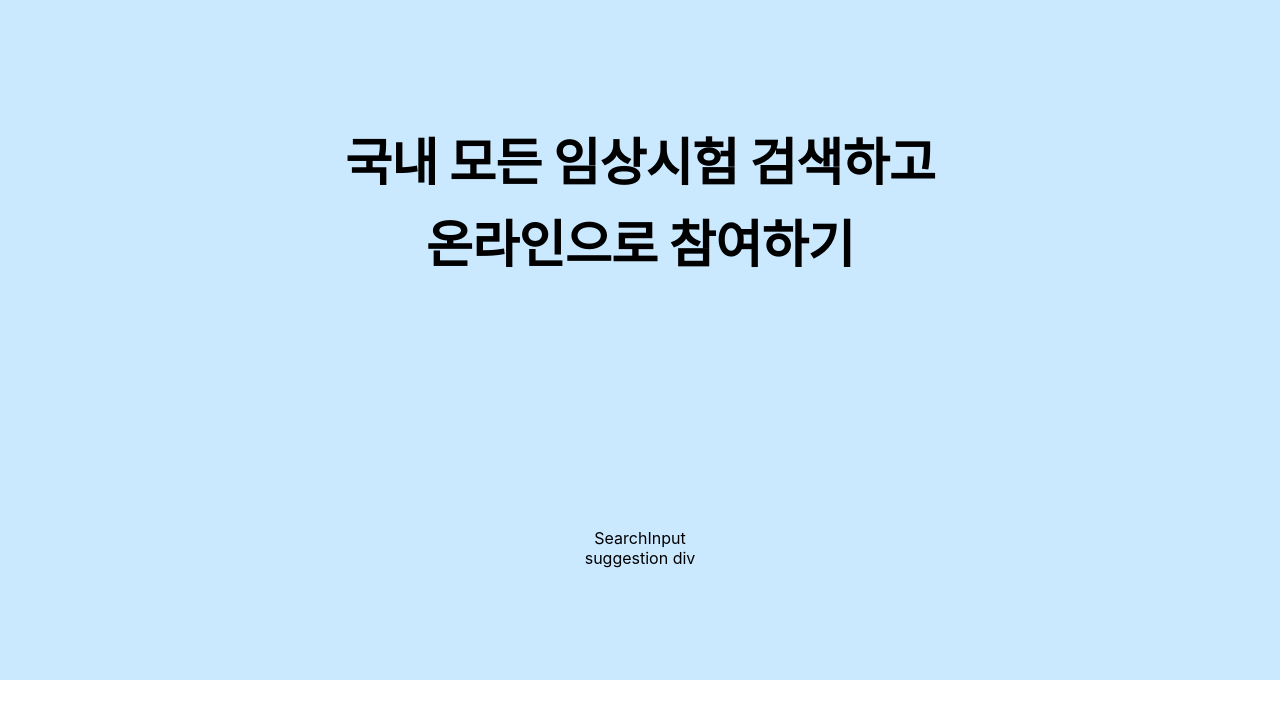
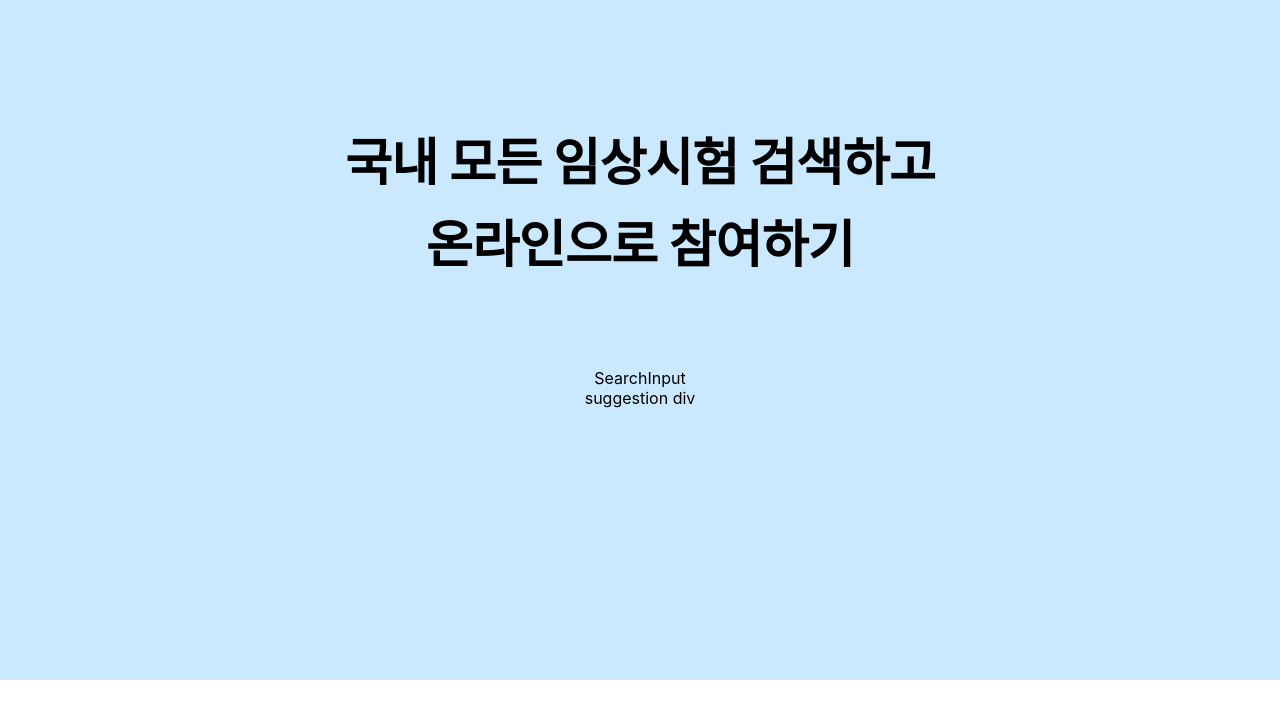
Before and after one commit to yminj1029/preonboarding-session2, a React (Create React App) app: page / in a window 1280 px wide. Shown: the top 718 px of the page. Built offline with nearby package versions, Linux system fonts and the light colour scheme.

Commit message:
style: 소개 텍스트 부분 스타일 수정#3

```diff
--- a/src/App.css
+++ b/src/App.css
@@ -16,7 +16,7 @@
   margin-bottom: 20px;
   font-family: inherit;
   text-align: center;
-  padding: 120px 0 290px;
+  padding-top: 120px;
 }
 
 @media screen and (min-width: 1040px) {
@@ -26,6 +26,6 @@
     letter-spacing: -0.018em;
     line-height: 1.6;
     margin-bottom: 40px;
-    padding: 80px 0 160px;
+    padding-top: 80px;
   }
 }
```
